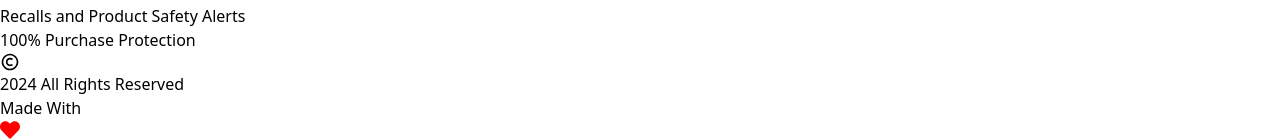
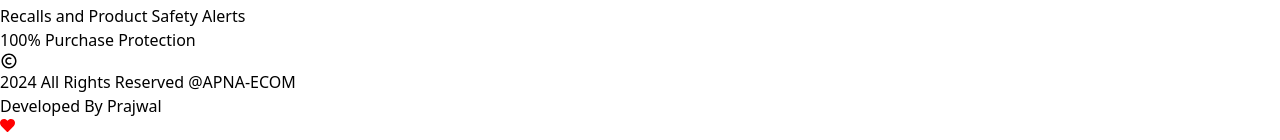
Before and after one commit to PrajwalKamdi/Apna-Ecom, a React (Vite) app: page / in a window 1280 px wide. Shown: the part 2307-2447 px from the top of the page. Built offline with nearby package versions, Linux system fonts and the light colour scheme; no server answers.

Commit message:
add developer name

```diff
--- a/src/Components/Footer/Footer.jsx
+++ b/src/Components/Footer/Footer.jsx
@@ -9,8 +9,8 @@
   return (
     <>
 
-      <div className="bg-slate-800  text-gray-200 ">
-        <div className="px-5 grid grid-cols-2  lg:grid-cols-4 gap-10 py-10 ">
+      <div className="px-5 bg-slate-800  text-gray-200 ">
+        <div className=" grid grid-cols-2  lg:grid-cols-4 gap-10 py-10 ">
           <div className="mx-auto">
             <h3 className="text-xl capitalize py-1">get to know us </h3>
             <ul>
@@ -80,14 +80,14 @@
             </ul>
           </div>
         </div>
-        <div className="pb-10">
+        <div className="pb-10 text-[14px] lg:text-[16px]">
           <div className="flex space-x-1 items-center justify-center pt-10">
-            <BiCopyright size={20} />
-            <p>2024 All Rights Reserved</p>
+            <BiCopyright size={18} />
+            <p>2024 All Rights Reserved @APNA-ECOM </p>
           </div>
-          <div className="flex space-x-1 items-center justify-center ">
-            <p>Made With </p>
-            <FaHeart size={20} color="red" />
+          <div className="flex  space-x-1 items-center justify-center ">
+            <p>Developed By Prajwal </p>
+            <FaHeart size={15} color="red" />
           </div>
         </div>
       </div>
```
